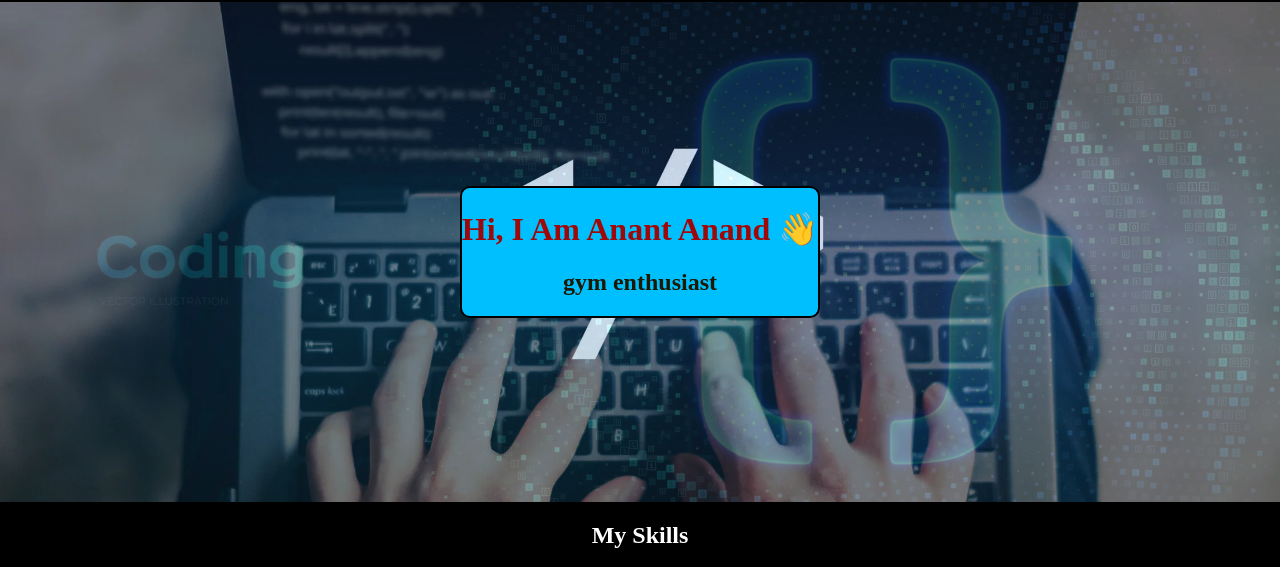
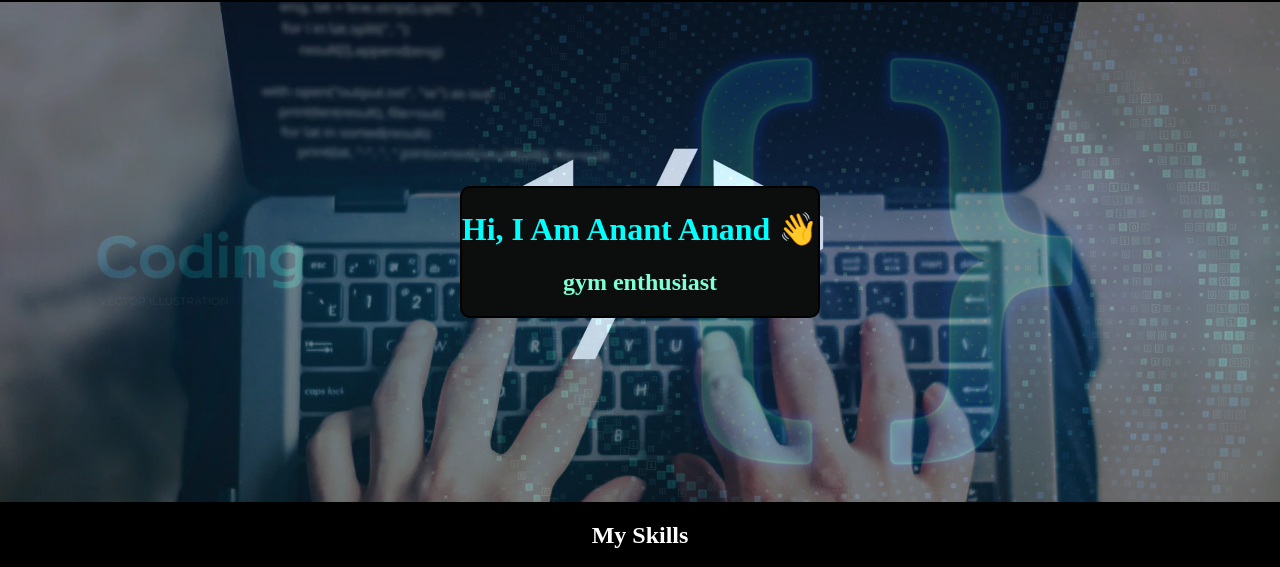
Before and after one commit to Anant5555-AI/Anant-s-portfolio-exp-, a plain HTML site: page index.html in a window 1280 px wide. Shown: the part 98-665 px from the top of the page. Drawn offline with Linux system fonts and the light colour scheme.

Commit message:
third change

```diff
--- a/index.html
+++ b/index.html
@@ -11,6 +11,9 @@
       padding: 0;
       overflow-x: hidden;
     }
+
+
+
 
     #navbar {
       display: flex;
@@ -103,12 +106,13 @@
     #greet{
         text-align: center;
         position: relative;
-        color:rgb(158, 8, 8);
+        color:aqua;
       z-index: 6;
     }
 
+
   #hobby {
-  color:rgb(29, 25, 3);
+  color:aquamarine;
   font-size: 24px;
   text-align: center;
   margin-top: 10px;
@@ -214,7 +218,7 @@
   <main>
     <div>
       <div id="main">
-      <div style="text-align: center; border: 2px solid black;background-color:deepskyblue;border-radius: 10px;">
+      <div id="greethover" style="text-align: center; border: 2px solid black;background-color:rgb(12, 13, 13);border-radius: 10px;">
         <h1 id="greet">Hi, I Am Anant Anand 👋</h1>
         <h2 id="hobby"><span class="text" >web developer</span> </h2></div>
 
```
